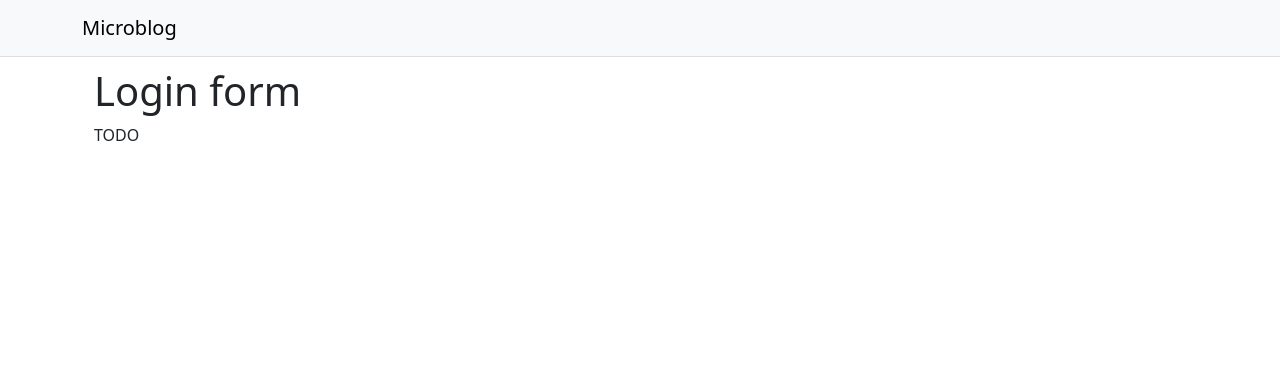
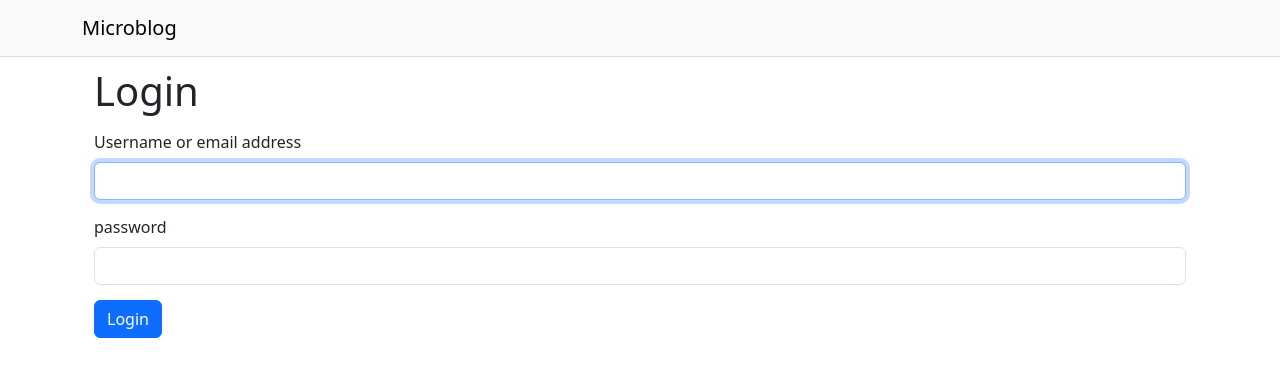
Before and after one commit to EbotFabien/React-blog, a React (Create React App) app: page /login in a window 1280 px wide. Shown: the top 376 px of the page. Built offline with nearby package versions, Linux system fonts and the light colour scheme.

Commit message:
'login_page'

```diff
--- a/src/App.js
+++ b/src/App.js
@@ -5,7 +5,7 @@
 
 import ExplorePage from "./pages/ExplorePage";
 import UserPage from "./pages/UserPage";
-import LoginPages from "./pages/LoginPages";
+import LoginPage from "./pages/LoginPage";
 import ApiProvider from "./contexts/ApiProvider";
 
 
@@ -21,7 +21,7 @@
         <Route path="/" element={<FeedPage/>} />
         <Route path="/explore" element={<ExplorePage/>}/>
         <Route path="/user/:username" element={<UserPage />} />
-        <Route path="/login" element={<LoginPages />} />
+        <Route path="/login" element={<LoginPage />} />
         <Route path="*" element={<Navigate to="/"/>} />
       </Routes>
       </ApiProvider>
--- /dev/null
+++ b/src/components/InputField.js
@@ -0,0 +1,17 @@
+import Form from 'react-bootstrap/Form';
+
+export default function InputField(
+  { name, label, type, placeholder, error, fieldRef }
+) {
+  return (
+    <Form.Group controlId={name} className="InputField">
+      {label && <Form.Label>{label}</Form.Label>}
+      <Form.Control
+        type={type || 'text'}
+        placeholder={placeholder}
+        ref={fieldRef}
+      />
+      <Form.Text className="text-danger">{error}</Form.Text>
+    </Form.Group>
+  );
+}
--- a/src/index.css
+++ b/src/index.css
@@ -65,3 +65,8 @@
   margin-bottom: 10px;
   text-align: right;
 }
+
+.InputField{
+  margin-top: 15px;
+  margin-bottom: 15px;
+}
--- /dev/null
+++ b/src/pages/LoginPage.js
@@ -0,0 +1,40 @@
+import {useEffect,useRef, useState} from 'react';
+import Form from  'react-bootstrap/Form';
+import  Button  from 'react-bootstrap/Button';
+import Body from '../components/Body';
+import InputField from '../components/InputField';
+
+export default function LoginPage(){
+    const [formErrors, setFormErrors] = useState({});
+    const usernameField = useRef()
+    const passwordField = useRef()
+
+    useEffect(()=>{
+        usernameField.current.focus();
+    },[]);
+
+    const onSubmit =(ev) =>{
+        ev.preventDefault();
+        const username = usernameField.current.value();
+        const password = passwordField.current.value()
+
+        console.log(`You entered ${username}:${password}`)
+    };
+
+
+    return(
+        <Body>
+            <h1>Login</h1>
+            <Form onSubmit={onSubmit}>
+                <InputField
+                name='username' label='Username or email address'
+                error={formErrors.username}  fieldRef={usernameField}/>
+                <InputField
+                name='password' label='password' type='password'
+                error={formErrors.password} fieldRef={passwordField}/>
+                <Button variant='primary' type='submit'>Login</Button>
+
+            </Form>
+        </Body>
+    );
+}
--- a/src/pages/LoginPages.js
+++ /dev/null
@@ -1,10 +0,0 @@
-import Body from '../components/Body';
-
-export default function loginPage(){
-    return(
-        <Body>
-            <h1>Login form</h1>
-            <p>TODO</p>
-        </Body>
-    );
-}
```
